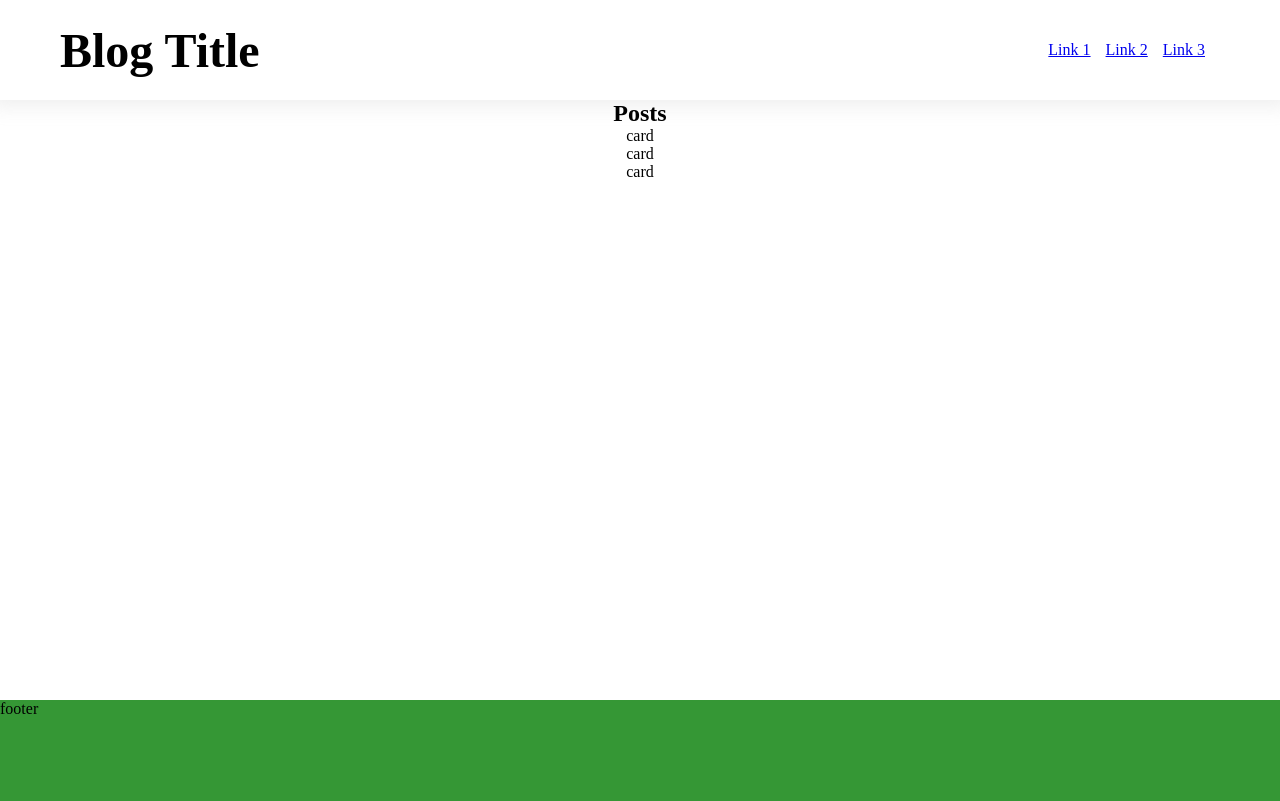
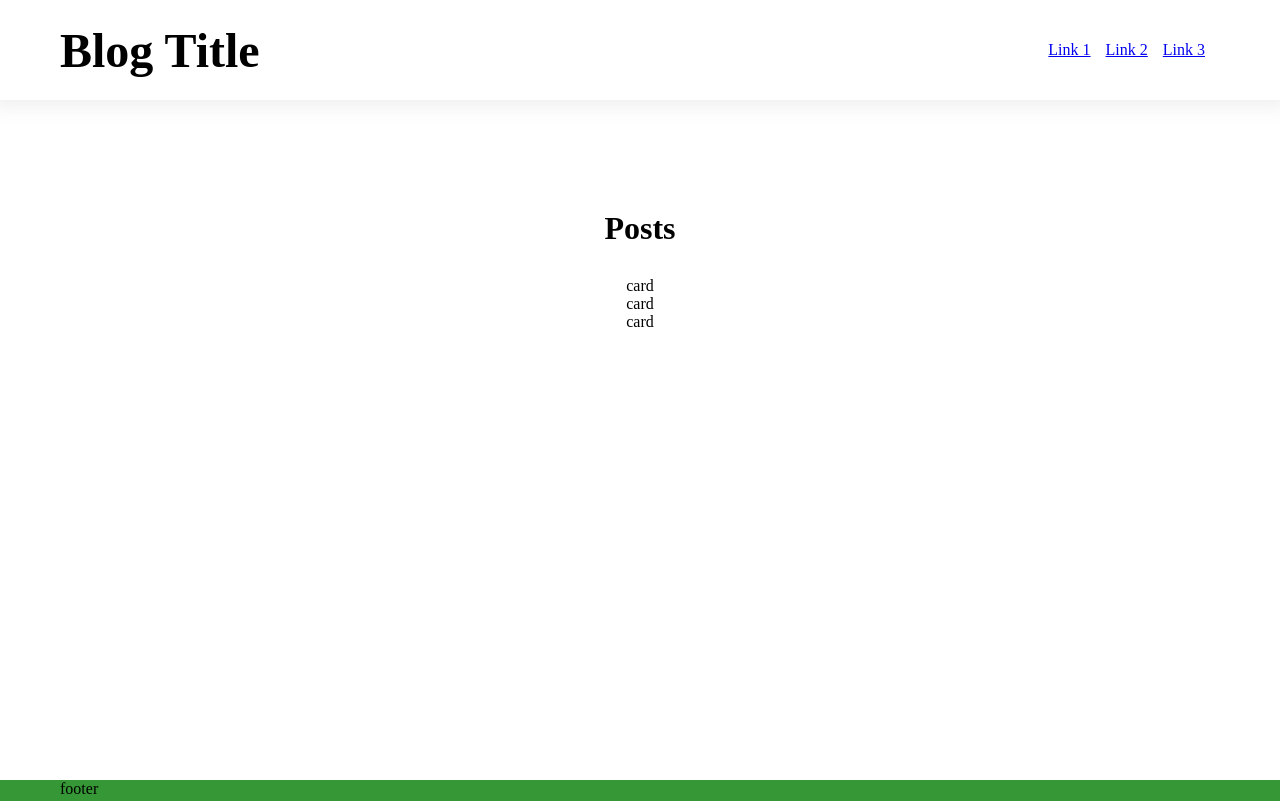
Before and after one commit to gabrielmarcano/udacity-projects, a plain HTML site: page index.html in a window 1280 px wide. Shown: the top 801 px of the page. Drawn offline with Linux system fonts and the light colour scheme.

Commit message:
General layout style and text style

```diff
--- a/css/styles.css
+++ b/css/styles.css
@@ -1,3 +1,14 @@
+/* General styling */
+
+#content, .header-content, .footer-content {
+    max-width: 75rem;
+    margin-left: auto;
+    margin-right: auto;
+    padding: 0 20px;
+}
+
+/* Header styles */
+
 .main-header {
     width: auto;
     box-shadow: 0px -5px 20px 10px rgb(167 167 167 / 20%);
@@ -5,10 +16,6 @@
 
 .header-content {
     min-height: 100px;
-    max-width: 75rem;
-    margin-left: auto;
-    margin-right: auto;
-    padding: 0 20px;
 }
 
 /* Nav menu style */
@@ -26,15 +33,27 @@
     font-size: 1rem;
 }
 
-main {
+/* Main content styles */
+
+#content {
+    margin-top: 5rem;
     height: 600px;
 }
+
+/* Footer style */
 
 footer {
     background-color: rgb(53, 151, 53);
     height: 250px
 }
 
-h1 {
+/* Text style */
+
+h1.main-title {
     font-size: 3rem;
 }
+
+h2.content-title {
+    padding: 30px 0;
+    font-size: 2rem;
+}
```
